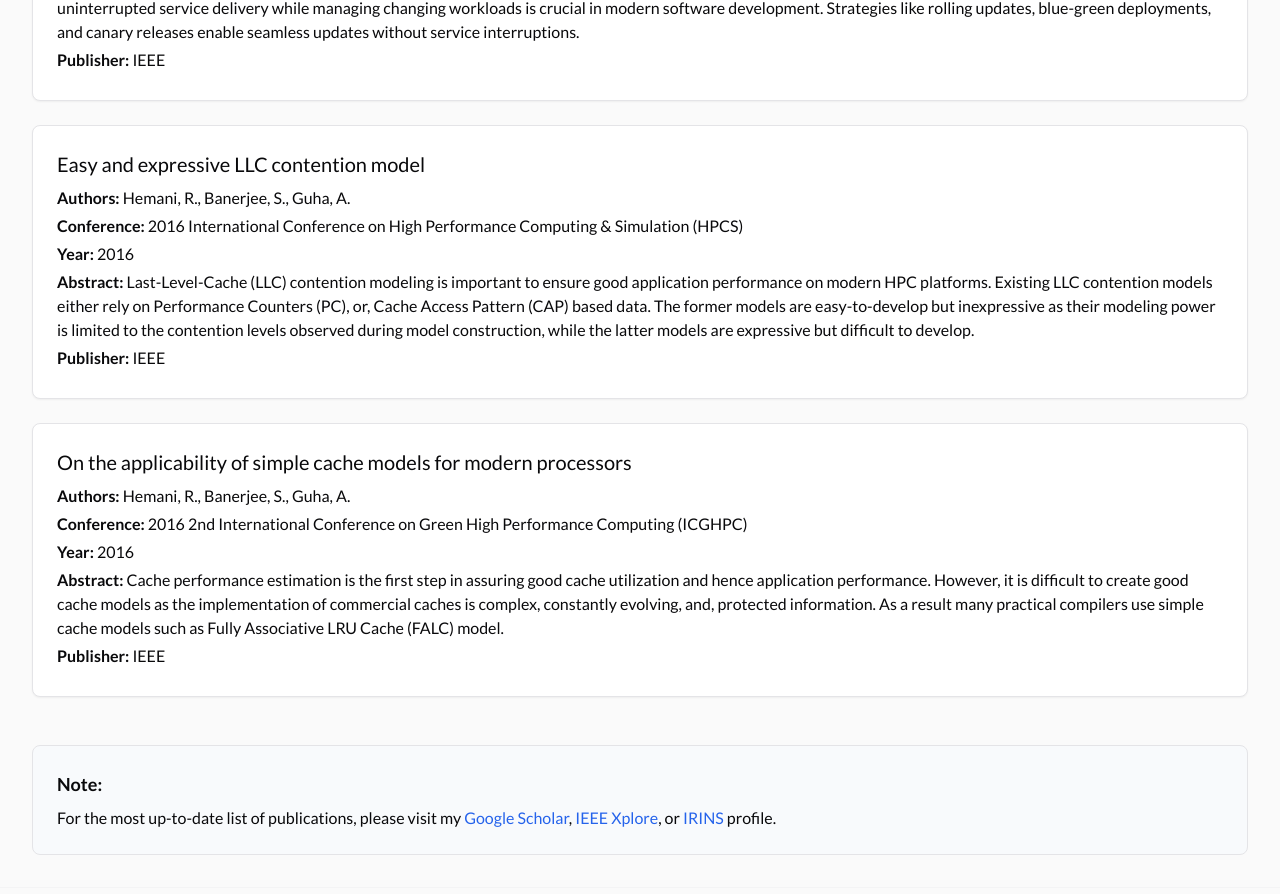
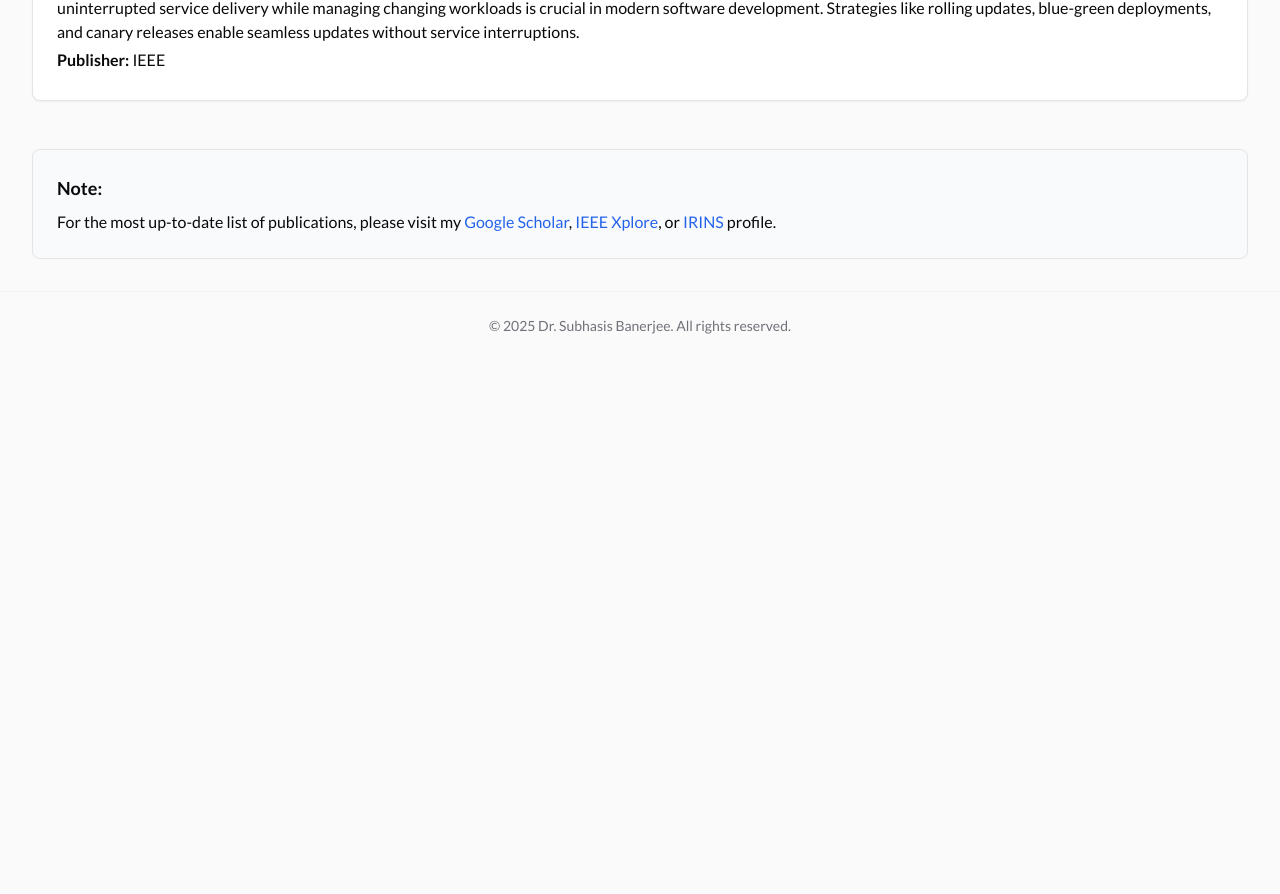
Before and after one commit to web2cloudapp/Dr-Subhasis-Banerjee, a Next.js app: page /publications in a window 1280 px wide. Shown: the part 700-1594 px from the top of the page. After the commit the page ends 1060 px from the top, so only its background shows below. Built offline with nearby package versions, Linux system fonts and the light colour scheme.

Commit message:
Update page.tsx

```diff
--- a/src/app/publications/page.tsx
+++ b/src/app/publications/page.tsx
@@ -26,25 +26,7 @@ export default function Publications() {
             <p className="mb-1"><strong>Publisher:</strong> IEEE</p>
           </div>
 
-          {/* Publication 3 - from IEEE Xplore */}
-          <div className="p-6 border rounded-lg bg-white shadow-sm">
-            <h3 className="text-xl font-medium mb-2">Easy and expressive LLC contention model</h3>
-            <p className="mb-1"><strong>Authors:</strong> Hemani, R., Banerjee, S., Guha, A.</p>
-            <p className="mb-1"><strong>Conference:</strong> 2016 International Conference on High Performance Computing & Simulation (HPCS)</p>
-            <p className="mb-1"><strong>Year:</strong> 2016</p>
-            <p className="mb-1"><strong>Abstract:</strong> Last-Level-Cache (LLC) contention modeling is important to ensure good application performance on modern HPC platforms. Existing LLC contention models either rely on Performance Counters (PC), or, Cache Access Pattern (CAP) based data. The former models are easy-to-develop but inexpressive as their modeling power is limited to the contention levels observed during model construction, while the latter models are expressive but difficult to develop.</p>
-            <p className="mb-1"><strong>Publisher:</strong> IEEE</p>
-          </div>
 
-          {/* Publication 4 - from IEEE Xplore */}
-          <div className="p-6 border rounded-lg bg-white shadow-sm">
-            <h3 className="text-xl font-medium mb-2">On the applicability of simple cache models for modern processors</h3>
-            <p className="mb-1"><strong>Authors:</strong> Hemani, R., Banerjee, S., Guha, A.</p>
-            <p className="mb-1"><strong>Conference:</strong> 2016 2nd International Conference on Green High Performance Computing (ICGHPC)</p>
-            <p className="mb-1"><strong>Year:</strong> 2016</p>
-            <p className="mb-1"><strong>Abstract:</strong> Cache performance estimation is the first step in assuring good cache utilization and hence application performance. However, it is difficult to create good cache models as the implementation of commercial caches is complex, constantly evolving, and, protected information. As a result many practical compilers use simple cache models such as Fully Associative LRU Cache (FALC) model.</p>
-            <p className="mb-1"><strong>Publisher:</strong> IEEE</p>
-          </div>
         </div>
       </div>
 
```
